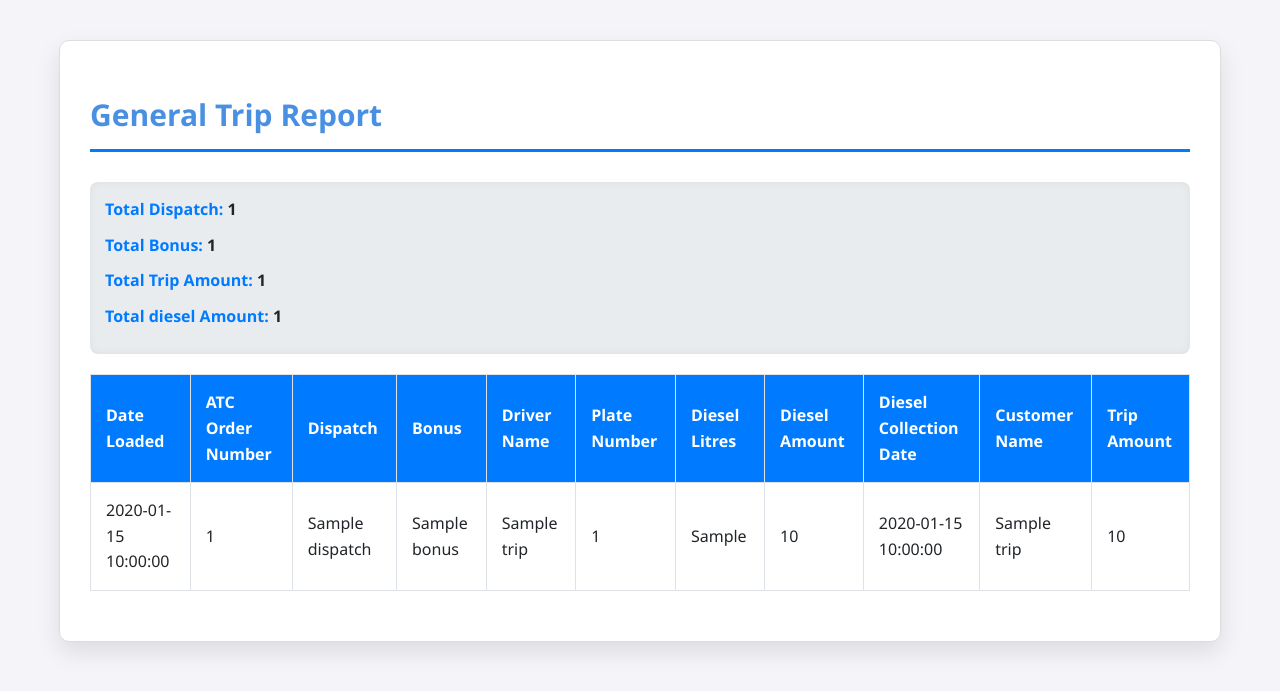
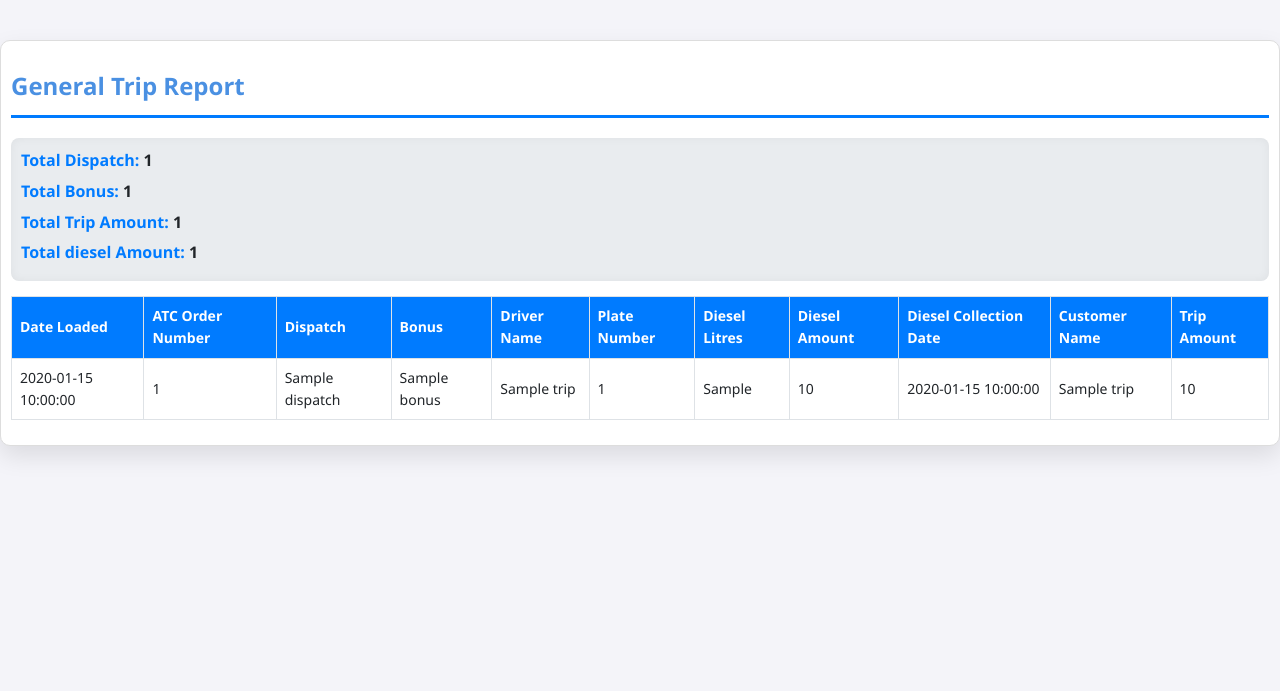
Before and after one commit to ebohsamuel/driver_details_project, a FastAPI app: template driver_app/templates/pdf_general_trip_report.html in a window 1280 px wide. Shown: the top 691 px of the page. Run offline with FastAPI, Linux system fonts and the light colour scheme; the template is opened without the code that fills it: most values are stand-ins (such as "Sample title", 1, 10 or a date in 2020).

Commit message:
updating pdf_general_trip_report.html

```diff
--- a/driver_app/templates/pdf_general_trip_report.html
+++ b/driver_app/templates/pdf_general_trip_report.html
@@ -16,9 +16,9 @@
         }
 
         .container {
-            max-width: 1100px;
+            max-width: 100%;
             margin: 40px auto;
-            padding: 30px;
+            padding: 10px;
             background-color: #ffffff;
             border-radius: 10px;
             box-shadow: 0 10px 25px rgba(0, 0, 0, 0.1);
@@ -26,26 +26,24 @@
         }
 
         h1 {
-            font-size: 30px;
+            font-size: 24px;
             color: #4a90e2;
             text-align: left;
             border-bottom: 3px solid #007bff;
             padding-bottom: 10px;
-            margin-bottom: 30px;
+            margin-bottom: 20px;
         }
 
         .summary {
-            display: flex;
-            flex-direction: column; /* Changed to column */
             background-color: #e9ecef;
-            padding: 15px;
+            padding: 10px;
             border-radius: 8px;
-            margin-bottom: 20px;
+            margin-bottom: 15px;
             box-shadow: inset 0 0 10px rgba(0, 0, 0, 0.05);
         }
 
         .summary div {
-            margin-bottom: 10px; /* Changed from margin-left to margin-bottom */
+            margin-bottom: 5px;
             font-weight: 600;
         }
 
@@ -54,10 +52,10 @@
         }
 
         table {
+            font-size: 14px;
             width: 100%;
             border-collapse: collapse;
-            margin: 20px 0;
-            font-size: 16px;
+            margin: 15px 0;
         }
 
         table thead {
@@ -70,7 +68,7 @@
         }
 
         th, td {
-            padding: 15px;
+            padding: 8px;
             text-align: left;
         }
 
@@ -86,17 +84,31 @@
             background-color: #007bff;
             color: white;
             border: none;
-            padding: 12px 25px;
-            font-size: 18px;
+            padding: 10px 20px;
+            font-size: 16px;
             border-radius: 5px;
             cursor: pointer;
             transition: background-color 0.3s;
             display: inline-block;
-            margin-top: 30px;
+            margin-top: 20px;
         }
 
         button:hover {
             background-color: #0056b3;
+        }
+
+        @media print {
+            body {
+                font-size: 12px;
+                margin: 0;
+                padding: 0;
+            }
+            .container {
+                padding: 5px;
+            }
+            th, td {
+                padding: 5px;
+            }
         }
     </style>
 </head>
@@ -108,7 +120,7 @@
             <div><strong>Total Dispatch:</strong> {{ total_dispatch }}</div>
             <div><strong>Total Bonus:</strong> {{ total_bonus }}</div>
             <div><strong>Total Trip Amount:</strong> {{ total_amount }}</div>
-             <div><strong>Total diesel Amount:</strong> {{ total_diesel_amount }}</div>
+            <div><strong>Total diesel Amount:</strong> {{ total_diesel_amount }}</div>
         </div>
         <table>
             <thead>
```
